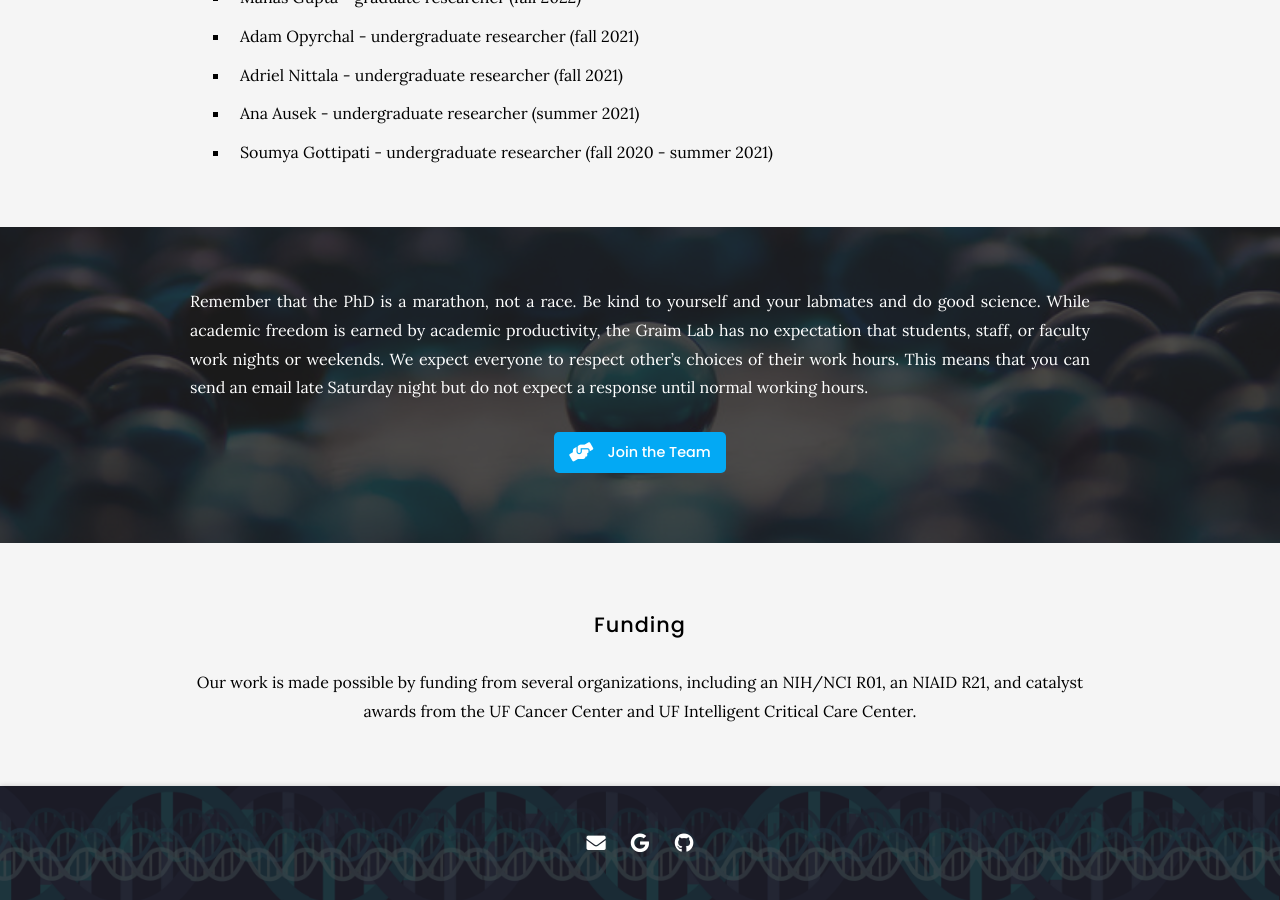
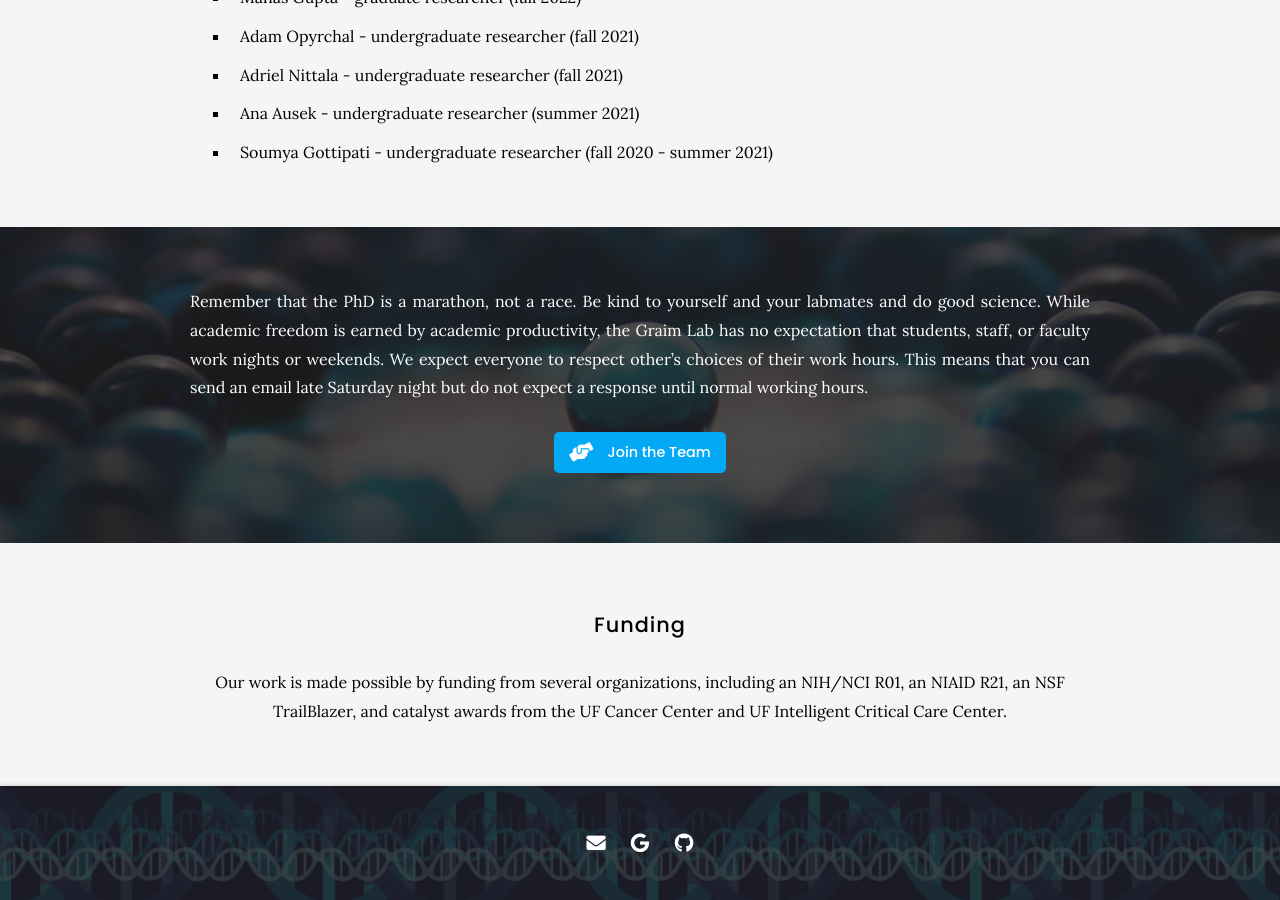
Before and after one commit to graim/GraimLabWebsite, a Jekyll site: the page built from team/index.md, in a window 1280 px wide and 900 px high, scrolled down 1918 px. Built offline with Jekyll 4.4.1, drawn with Linux system fonts in a browser that asks for light colours; nearby versions of some CDN libraries.

Commit message:
Update index.md
minor funding update

```diff
--- a/team/index.md
+++ b/team/index.md
@@ -77,7 +77,7 @@ Remember that the PhD is a marathon, not a race. Be kind to yourself and your la
 
 ## Funding
 
-Our work is made possible by funding from several organizations, including an NIH/NCI R01, an NIAID R21, and catalyst awards from the UF Cancer Center and UF Intelligent Critical Care Center.
+Our work is made possible by funding from several organizations, including an NIH/NCI R01, an NIAID R21, an NSF TrailBlazer, and catalyst awards from the UF Cancer Center and UF Intelligent Critical Care Center.
 {:.center}
 <!--
 {%
```
